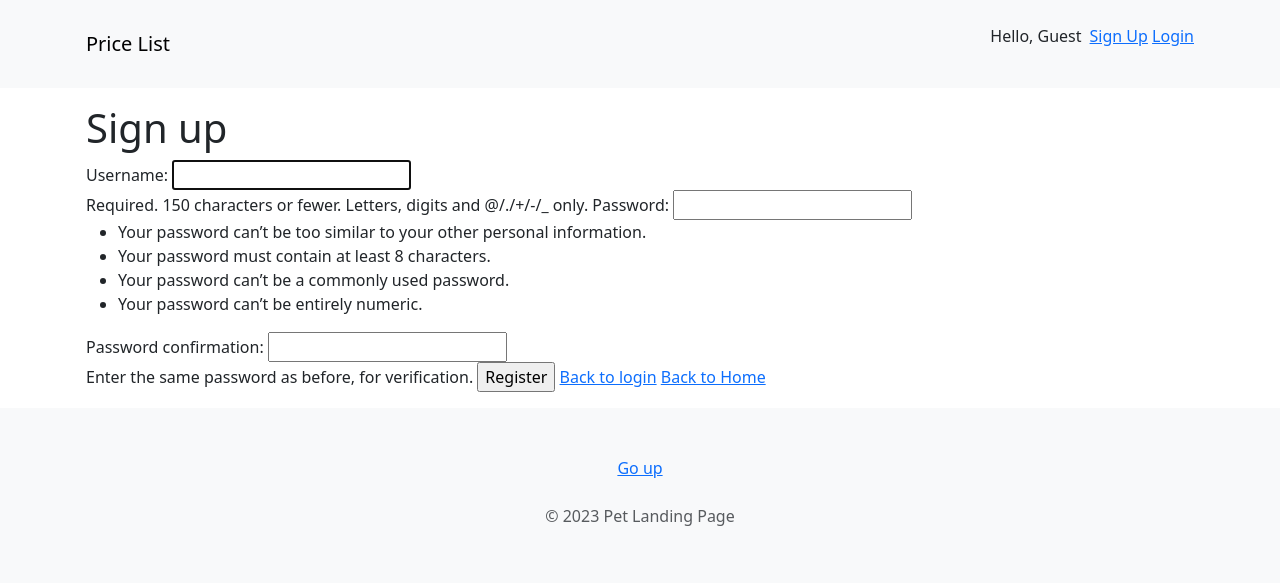
After one commit to igor-gorovenko/pet_landing, a Django app: page /signup/ in a window 1280 px wide. The commit adds this page. Shown: the top 583 px of the page. Run offline with Django 4.2, Linux system fonts and the light colour scheme.

Commit message:
add form login and sign up

```diff
--- a/landing_project/landing_project/settings.py
+++ b/landing_project/landing_project/settings.py
@@ -117,3 +117,6 @@ STATIC_URL = "static/"
 # https://docs.djangoproject.com/en/4.2/ref/settings/#default-auto-field
 
 DEFAULT_AUTO_FIELD = "django.db.models.BigAutoField"
+
+LOGIN_REDIRECT_URL = '/'
+LOGOUT_REDIRECT_URL = '/'
--- a/landing_project/landing_project/urls.py
+++ b/landing_project/landing_project/urls.py
@@ -1,23 +1,8 @@
-"""
-URL configuration for landing_project project.
-
-The `urlpatterns` list routes URLs to views. For more information please see:
-    https://docs.djangoproject.com/en/4.2/topics/http/urls/
-Examples:
-Function views
-    1. Add an import:  from my_app import views
-    2. Add a URL to urlpatterns:  path('', views.home, name='home')
-Class-based views
-    1. Add an import:  from other_app.views import Home
-    2. Add a URL to urlpatterns:  path('', Home.as_view(), name='home')
-Including another URLconf
-    1. Import the include() function: from django.urls import include, path
-    2. Add a URL to urlpatterns:  path('blog/', include('blog.urls'))
-"""
 from django.contrib import admin
 from django.urls import path, include
 
 urlpatterns = [
     path("admin/", admin.site.urls),
+    path("accounts/", include('django.contrib.auth.urls')),
     path('', include('product_app.urls')),
 ]
--- a/landing_project/product_app/templates/base.html
+++ b/landing_project/product_app/templates/base.html
@@ -14,14 +14,15 @@
 </head>
 
 <body>
+    {% include 'header.html' %}
 
-    {% include 'include/header.html' %}
+    <div class="container p-3">
+        {% block content %}
 
-    {% block content %}
+        {% endblock content %}
+    </div>
 
-    {% endblock content %}
-
-    {% include 'include/footer.html' %}
+    {% include 'footer.html' %}
 
     <script src="https://cdn.jsdelivr.net/npm/bootstrap@5.3.0/dist/js/bootstrap.bundle.min.js"
         integrity="sha384-geWF76RCwLtnZ8qwWowPQNguL3RmwHVBC9FhGdlKrxdiJJigb/j/68SIy3Te4Bkz"
--- /dev/null
+++ b/landing_project/product_app/templates/header.html
@@ -0,0 +1,22 @@
+<nav class="navbar navbar-expand-lg bg-body-tertiary">
+
+    <div class="container p-3">
+        <a class="navbar-brand" href="{% url 'index' %}">Price List</a>
+        <div class="collapse navbar-collapse" id="navbarSupportedContent">
+            <ul class="navbar-nav me-auto mb-2 mb-lg-0">
+                {# nav menu #}
+            </ul>
+            <form class="d-flex">
+                <p class="me-sm-2">Hello, {{ user.username|default:'Guest' }}</p>
+                <div>
+                    {% if user.is_authenticated %}
+                    <a href="{% url 'logout' %}">Logout</a>
+
+                    {% else %}
+                    <a href="{% url 'signup' %}">Sign Up</a>
+                    <a href="{% url 'login' %}">Login</a>
+                    {% endif %}
+                </div>
+        </div>
+
+</nav>
--- /dev/null
+++ b/landing_project/product_app/templates/registration/signup.html
@@ -0,0 +1,16 @@
+{% extends 'base.html' %}
+
+{% block title %}Sign up{% endblock title %}
+
+{% block content %}
+<h1>Sign up</h1>
+
+<form method="post">
+    {% csrf_token %}
+    {{ form }}
+    <input type="submit" value="Register">
+</form>
+
+<a href="{% url 'login' %}">Back to login</a>
+<a href="/">Back to Home</a>
+{% endblock %}
--- a/landing_project/product_app/urls.py
+++ b/landing_project/product_app/urls.py
@@ -5,4 +5,5 @@ from . import views
 urlpatterns = [
     path('', views.index, name='index'),
     path('form/', views.form, name='form'),
+    path('signup/', views.SignUp.as_view(), name='signup'),
 ]
--- a/landing_project/product_app/views.py
+++ b/landing_project/product_app/views.py
@@ -1,5 +1,8 @@
-from django.shortcuts import get_object_or_404, render, HttpResponse
+from django.shortcuts import render, HttpResponse
 from django.template import loader
+from django.urls import reverse_lazy
+from django.contrib.auth.forms import UserCreationForm
+from django.views.generic.edit import CreateView
 
 from .models import Product, Advantage
 
@@ -17,3 +20,9 @@ def index(request):
 def form(request):
     template = loader.get_template('form.html')
     return HttpResponse(template.render())
+
+
+class SignUp(CreateView):
+    form_class = UserCreationForm
+    success_url = reverse_lazy('login')
+    template_name = "registration/signup.html"
```
Also changed, not shown: landing_project/product_app/templates/include/header.html (deleted, +0 -13 lines), landing_project/product_app/templates/registration/login.html (added, +19 -0 lines), landing_project/product_app/templates/footer.html (renamed from landing_project/product_app/templates/include/footer.html).
